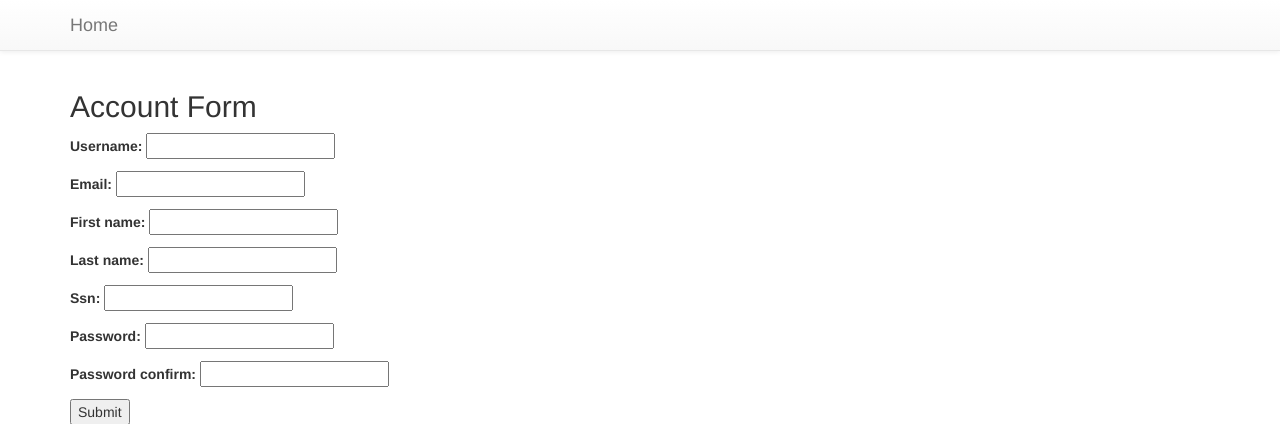
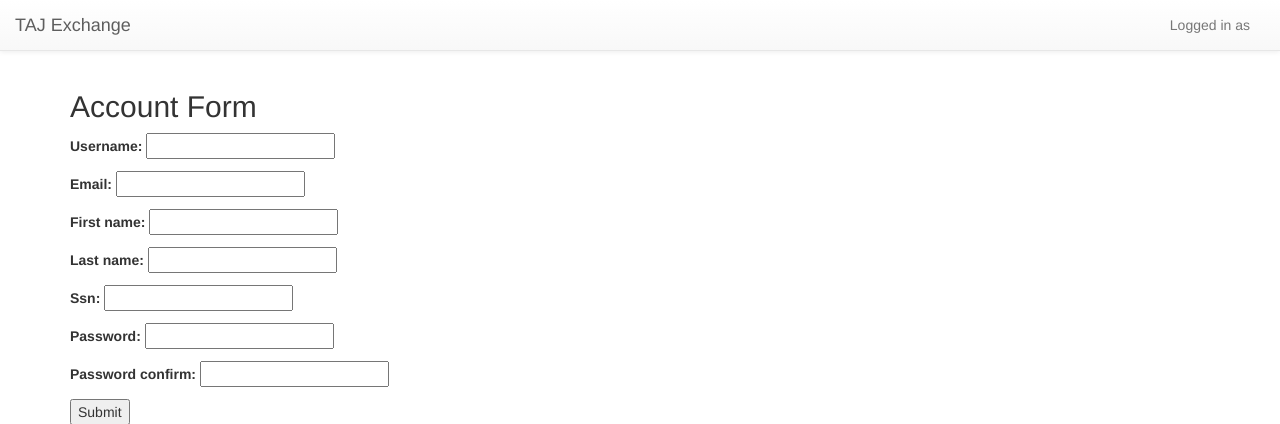
Before and after one commit to adn5327/taj-exchange, a Django app: page /account/create/ in a window 1280 px wide. Shown: the top 424 px of the page. Run offline with Django 3.2, Linux system fonts and the light colour scheme; some libraries are stand-ins or nearby versions.

Commit message:
updating navbar to have a sign in button

```diff
--- a/tajsite/exchange/templates/exchange/base.html
+++ b/tajsite/exchange/templates/exchange/base.html
@@ -4,10 +4,17 @@
 <link rel="stylesheet" type="text/css" href="{% static 'exchange/css/custom.css' %}"/>
 <head>
 <nav class="navbar navbar-default navbar-fixed-top">
-  <div class="container">
+  <div class="container-fluid">
     <div class="navbar-header">
-        <a class="navbar-brand" href="{% url 'exchange:index'%}">Home</a>
+        <a class="navbar-brand" href="{% url 'exchange:index'%}">TAJ Exchange</a>
     </div>
+    <div class="collapse navbar-collapse">
+        {% if user %}
+        <p class="navbar-text pull-right">Logged in as {{user.username}}</p>
+        {% else %}
+        <a href="{% url 'exchange:login' %}" class="btn btn-default navbar-btn pull-right" role="button">Sign in</a>
+        {% endif %}
+    </div
   </div>
 </nav>
 </head>
```
